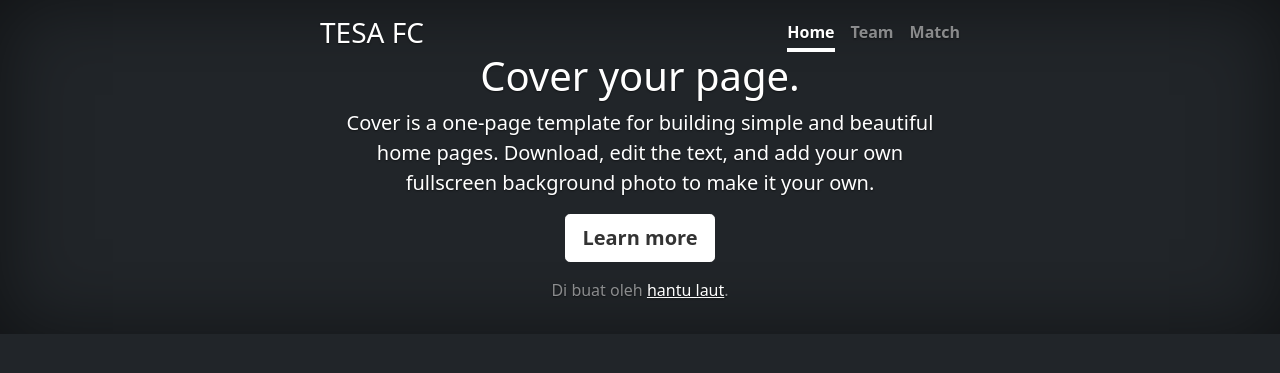
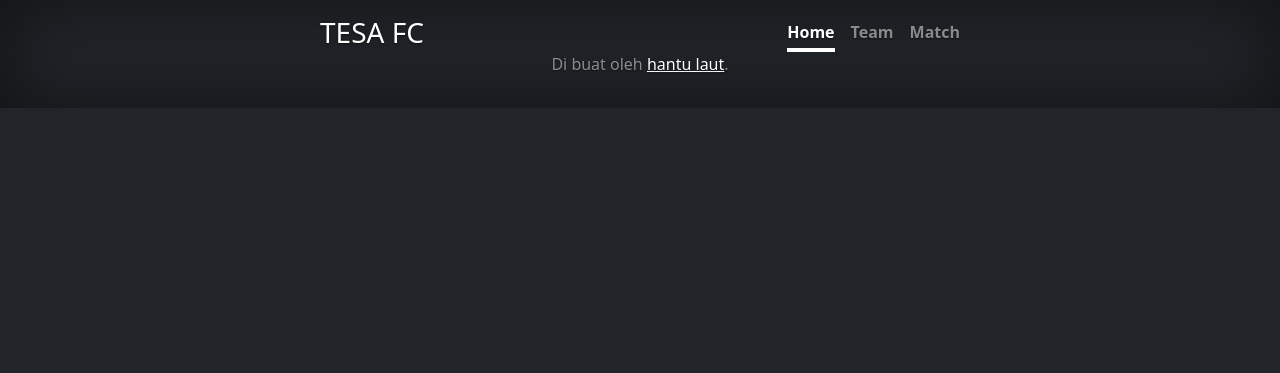
Before and after one commit to tesafc/www, a Jekyll site: the page built from index.html, in a window 1280 px wide. Shown: the top 373 px of the page. Built offline with Jekyll 4.4.1, drawn with Linux system fonts in a browser that asks for light colours.

Commit message:
Update default.html

```diff
--- a/_layouts/default.html
+++ b/_layouts/default.html
@@ -44,12 +44,8 @@
           </nav>
         </div>
       </header>
-      <main class="h-100 px-3">
-        <h1>Cover your page.</h1>
-        <p class="lead">Cover is a one-page template for building simple and beautiful home pages. Download, edit the text, and add your own fullscreen background photo to make it your own.</p>
-        <p class="lead">
-          <a href="#" class="btn btn-lg btn-secondary fw-bold border-white bg-white">Learn more</a>
-        </p>
+      <main class="h-100">
+        {{ content }}
       </main>
       <footer class="mt-auto text-white-50">
         <p>Di buat oleh <a href="https://twitter.com/mdo" class="text-white">hantu laut</a>.</p>
```
